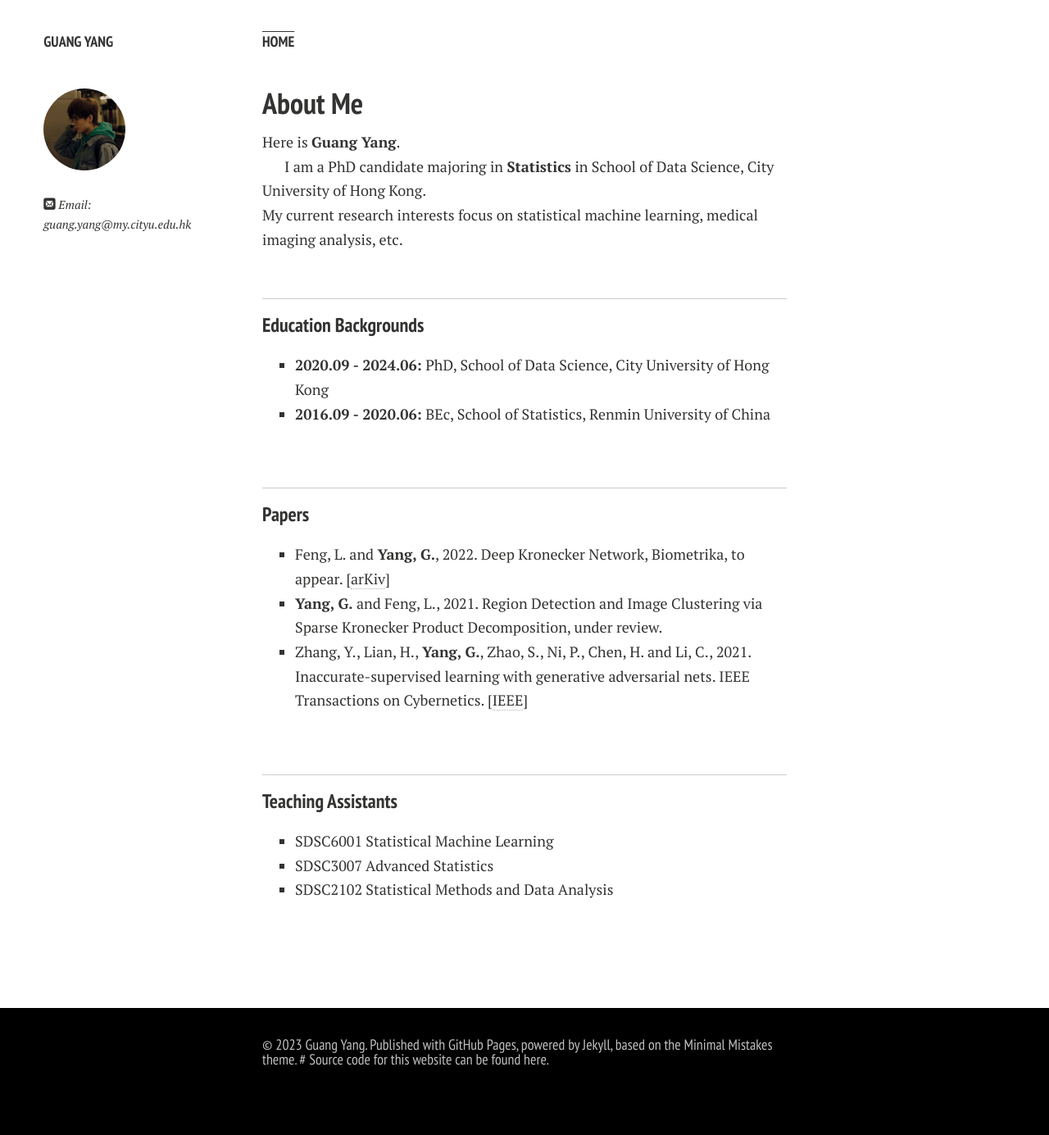
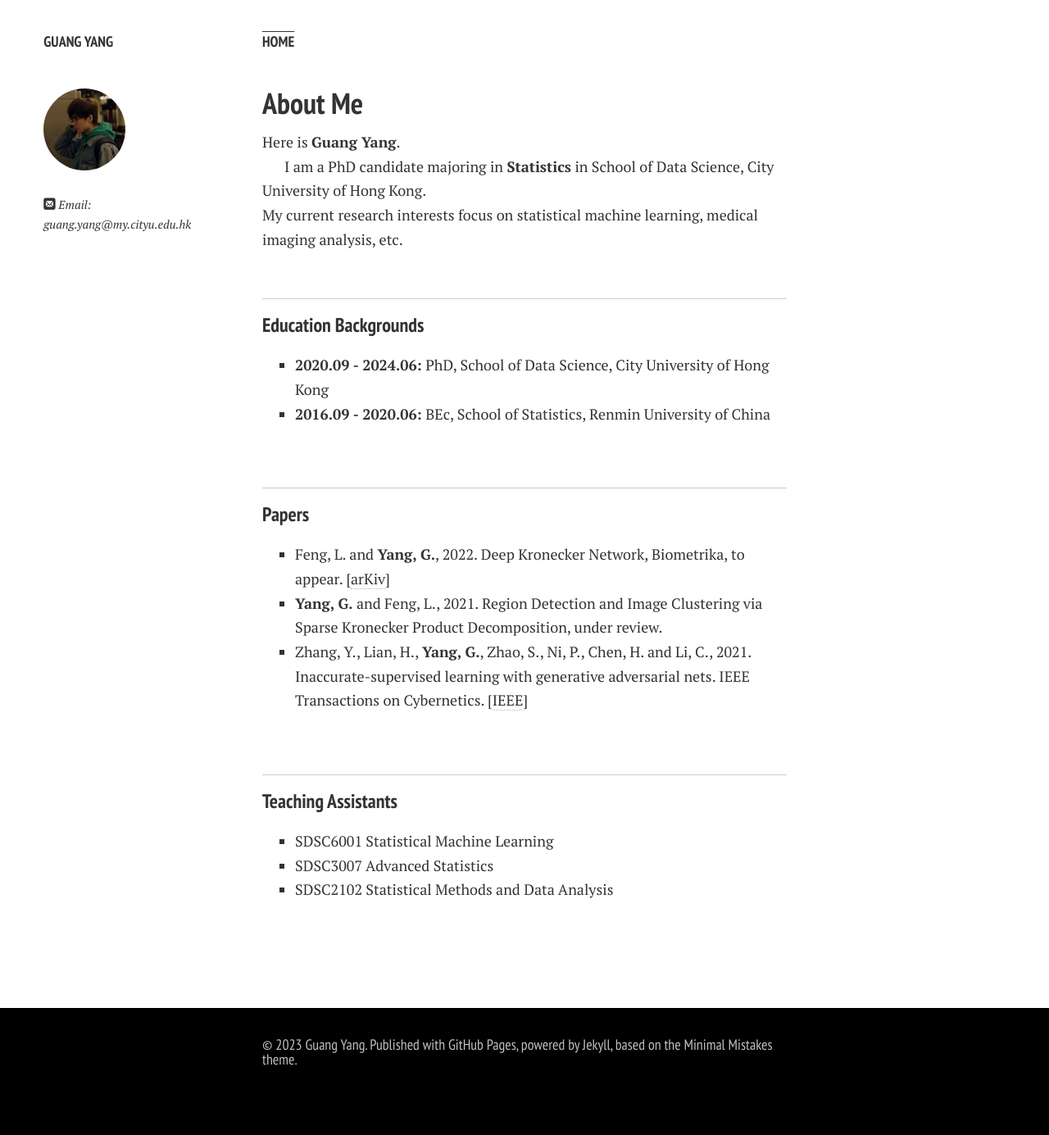
Before and after one commit to YLKnight/YLKnight.github.io, a Jekyll site: the page built from index.md, in a window 1280 px wide. Shown: the whole page at 82% size. Built offline with Jekyll 4.4.1, drawn with Linux system fonts in a browser that asks for light colours; nearby versions of some CDN libraries; comment, search, counter and statistics services are not loaded; a style sheet for code colours, icons or effects is not loaded; our own code applies the rules of GitHub Pages for plain Markdown files.

Commit message:
Update footer.html

```diff
--- a/_includes/footer.html
+++ b/_includes/footer.html
@@ -2,7 +2,7 @@
   Published with <a href="https://pages.github.com/" rel="nofollow">GitHub Pages</a>,
   powered by <a href="https://jekyllrb.com" rel="nofollow">Jekyll</a>,
   based on the <a href="https://mademistakes.com/" rel="nofollow">Minimal Mistakes</a> theme.
-  # Source code for this website can be found <a href="https://github.com/GuangLun2000/GuangLun2000.github.io" rel="nofollow">here</a>.
+<!--   Source code for this website can be found <a href="https://github.com/GuangLun2000/GuangLun2000.github.io" rel="nofollow">here</a>. -->
 
   <!-- <script type="text/javascript" id="clstr_globe" src="//clustrmaps.com/globe.js?d=tGZ_4852x6Mm-PPomoo98e4y_CI8D9TmioGTO03Daik"></script> -->
 
```
